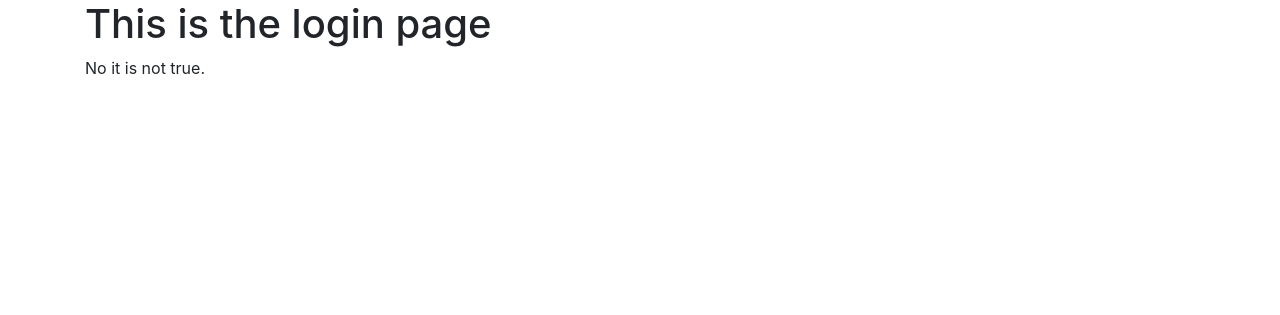
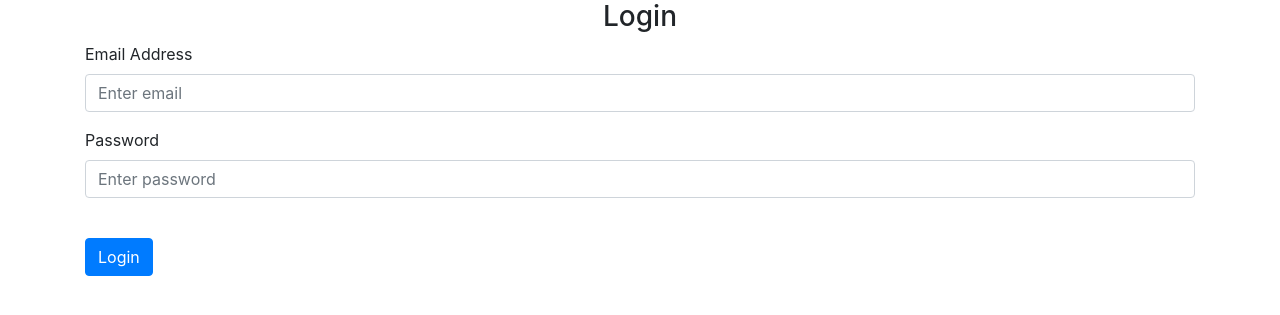
Before and after one commit to tejanallagorla/macro-tracker-web, a Flask app: page /login in a window 1280 px wide. Shown: the part 56-371 px from the top of the page. Run offline with Flask 3, Linux system fonts and the light colour scheme; some libraries are stand-ins or nearby versions.

Commit message:
Added form to login page

```diff
--- a/website/auth.py
+++ b/website/auth.py
@@ -4,7 +4,7 @@ auth = Blueprint('auth', __name__)
 
 @auth.route('/login')
 def login():
-    return render_template("login.html", boolean=False)
+    return render_template("login.html")
 
 @auth.route('/logout')
 def logout():
--- a/website/templates/login.html
+++ b/website/templates/login.html
@@ -3,10 +3,29 @@
 {% block title %}Login{% endblock %}
 
 {% block content %}
-<h1>This is the login page</h1>
-{% if boolean == True %}
-Yes it is true!
-{% else %}
-No it is not true.
-{% endif %}
+<form method="POST">
+    <h3 align="center">Login</h3>
+    <div class="form-group">
+        <label for="email">Email Address</label>
+        <input
+            type="email"
+            class="form-control"
+            id="email"
+            name="email"
+            placeholder="Enter email"
+        >
+    </div>
+    <div class="form-group">
+        <label for="password1">Password</label>
+        <input
+            type="password"
+            class="form-control"
+            id="password"
+            name="password"
+            placeholder="Enter password"
+        >
+    </div>
+    <br />
+    <button type="submit" class="btn btn-primary">Login</button>
+</form>
 {% endblock %}
```
